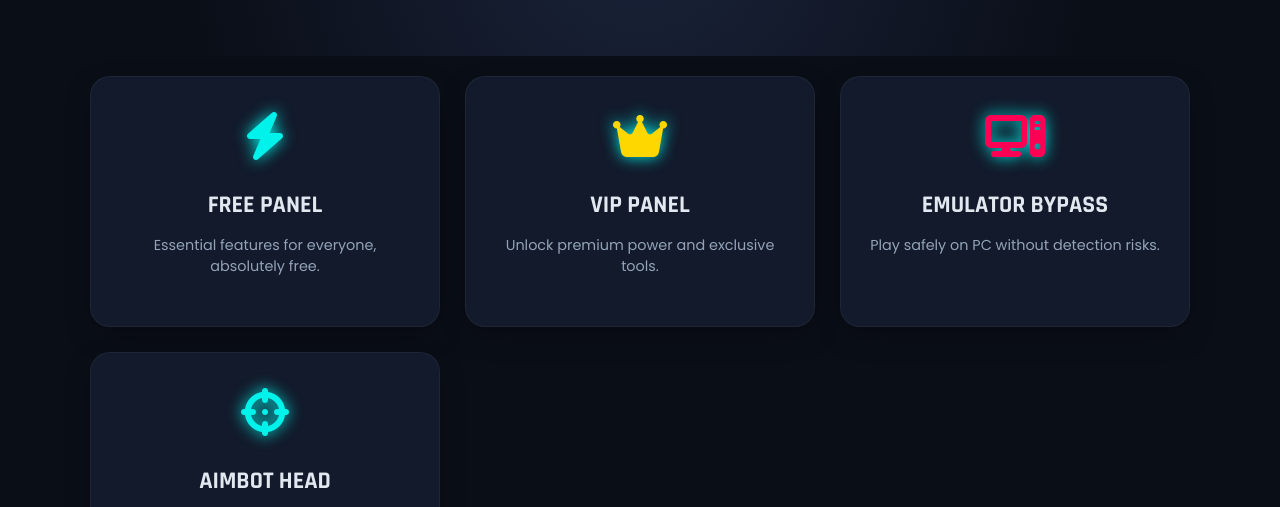
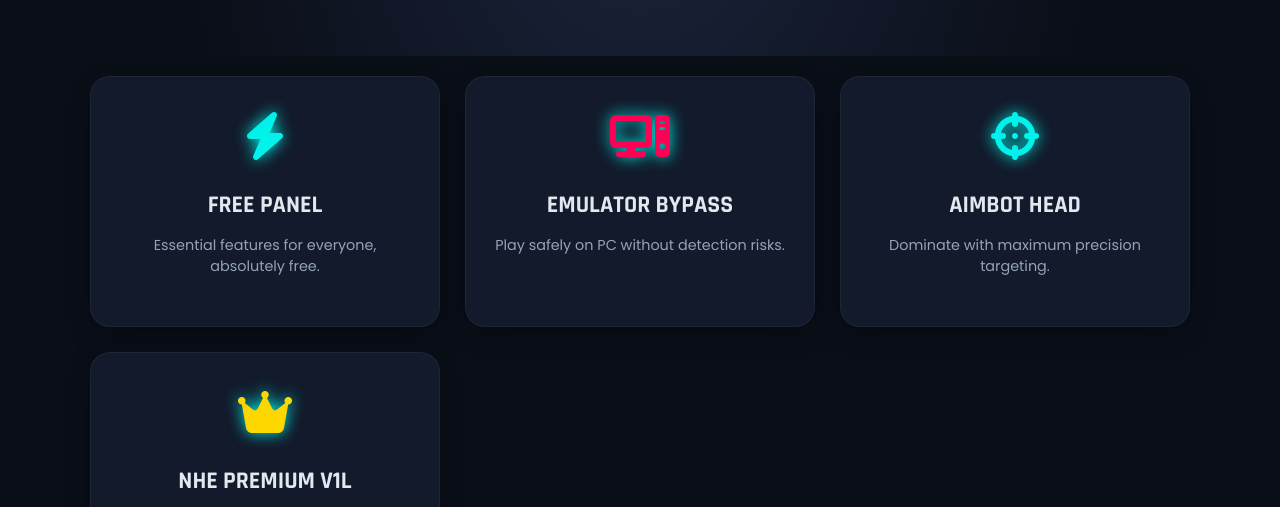
Before and after one commit to NEXTHIDDENELITE/NHE, a plain HTML site: page index.html in a window 1280 px wide. Shown: the part 273-780 px from the top of the page. Drawn offline with Linux system fonts and the light colour scheme.

Commit message:
Update index.html

```diff
--- a/index.html
+++ b/index.html
@@ -242,11 +242,6 @@
                 <p>Essential features for everyone, absolutely free.</p>
             </div>
             <div class="panel-card">
-                <i class="fa-solid fa-crown card-icon" style="color: #ffd700;"></i>
-                <h3>VIP PANEL</h3>
-                <p>Unlock premium power and exclusive tools.</p>
-            </div>
-            <div class="panel-card">
                 <i class="fa-solid fa-computer card-icon" style="color: var(--secondary-color);"></i>
                 <h3>EMULATOR BYPASS</h3>
                 <p>Play safely on PC without detection risks.</p>
@@ -255,6 +250,11 @@
                 <i class="fa-solid fa-crosshairs card-icon"></i>
                 <h3>AIMBOT HEAD</h3>
                 <p>Dominate with maximum precision targeting.</p>
+            </div>
+            <div class="panel-card">
+                <i class="fa-solid fa-crown card-icon" style="color: #ffd700;"></i>
+                <h3>NHE PREMIUM V1L</h3>
+                <p>Unlock premium power and exclusive tools.</p>
             </div>
         </div>
     </main>
```
